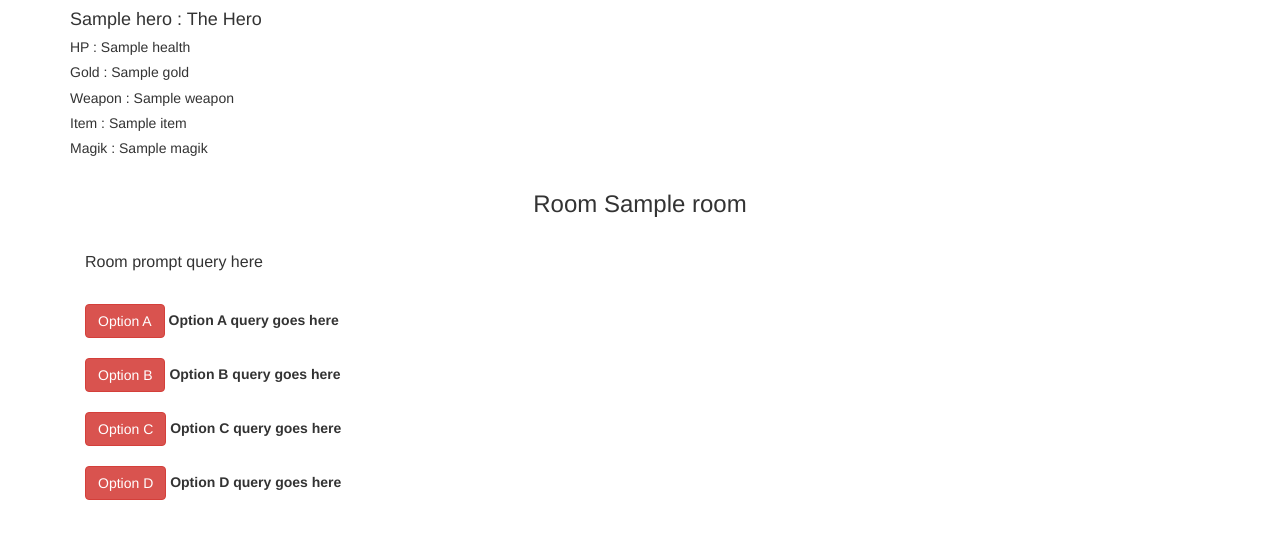
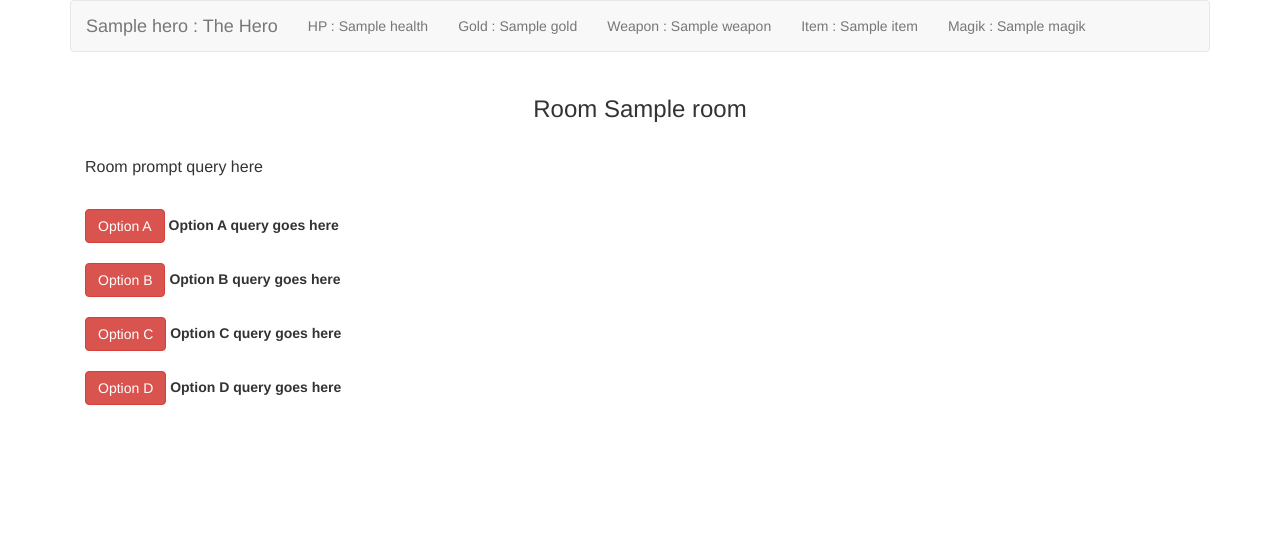
Before and after one commit to aferrard/Dungeon252, a Node server app: template views/pages/room.ejs in a window 1280 px wide. Shown: the top 539 px of the page. Run offline with Node 20, Linux system fonts and the light colour scheme; the template is opened without the code that fills it: most values are stand-ins (such as "Sample title", 1, 10 or a date in 2020); some libraries are stand-ins or nearby versions.

Commit message:
Style player's stats in nav bar

```diff
--- a/views/pages/room.ejs
+++ b/views/pages/room.ejs
@@ -4,12 +4,22 @@
     <% include ../partials/head %>
 </head>
 <header>
-    <h4><%=hero%> : The Hero</h4>
-    <h5>HP : <%=health%></h5>
-    <h5>Gold : <%=gold%></h5>
-    <h5>Weapon : <%=weapon%></h5>
-    <h5>Item : <%=item%></h5>
-    <h5>Magik : <%=magik%></h5>
+    <nav class="navbar navbar-default" role="navigation">
+        <div class="container-fluid">
+            <div class="navbar-header">
+                <a class="navbar-brand"> <%=hero%> : The Hero</a>
+            </div>
+            <div class="nav navbar-nav">
+                <li><a>HP : <%=health%></a></li>
+                <li><a>Gold : <%=gold%></a></li>
+                <li><a>Weapon : <%=weapon%></a></li>
+                <li><a>Item : <%=item%></a></li>
+                <li><a>Magik : <%=magik%></a></li>
+            </div>
+        </div>
+    </nav>
+
+
 </header>
 <body class="container">
 
```
